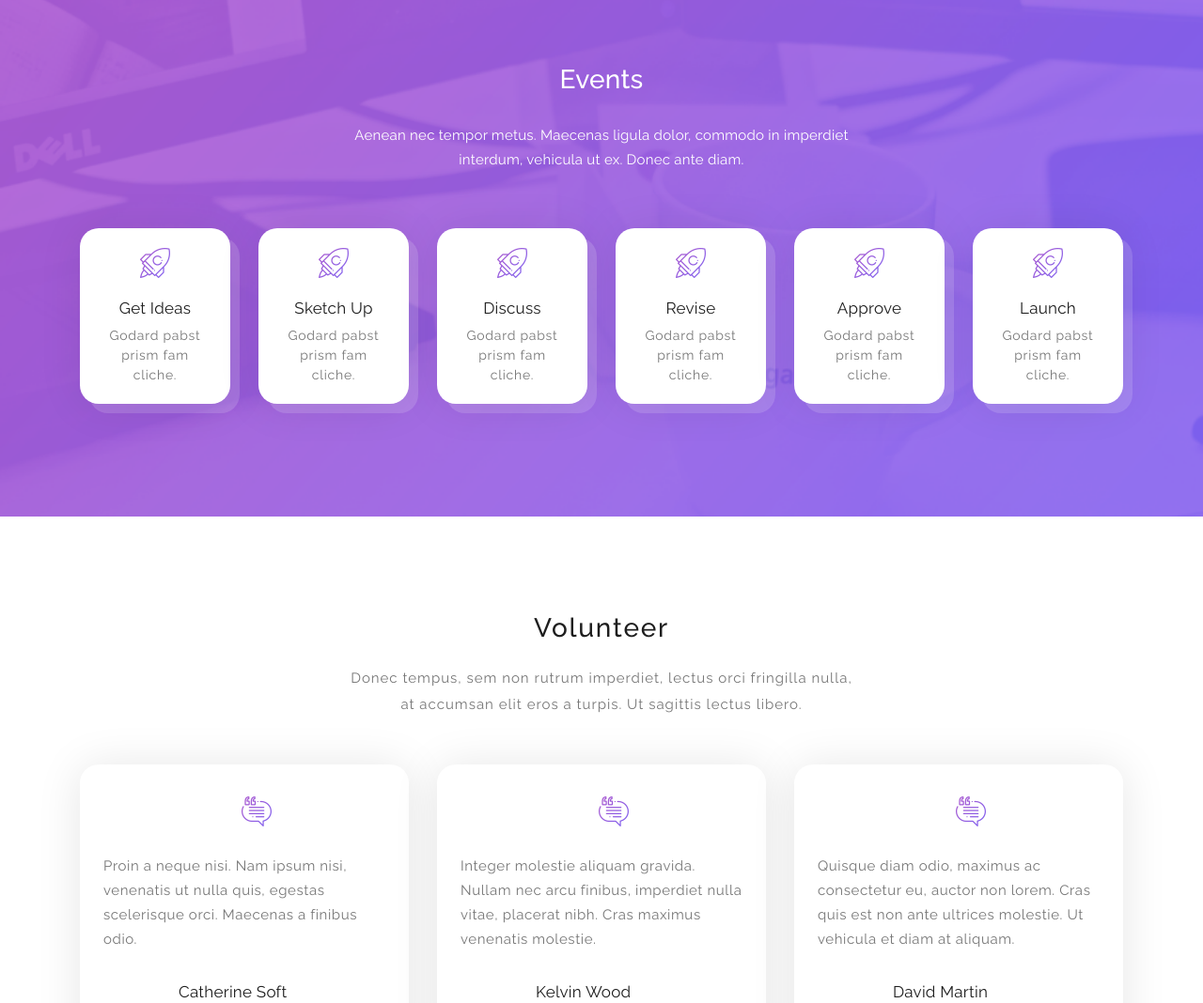
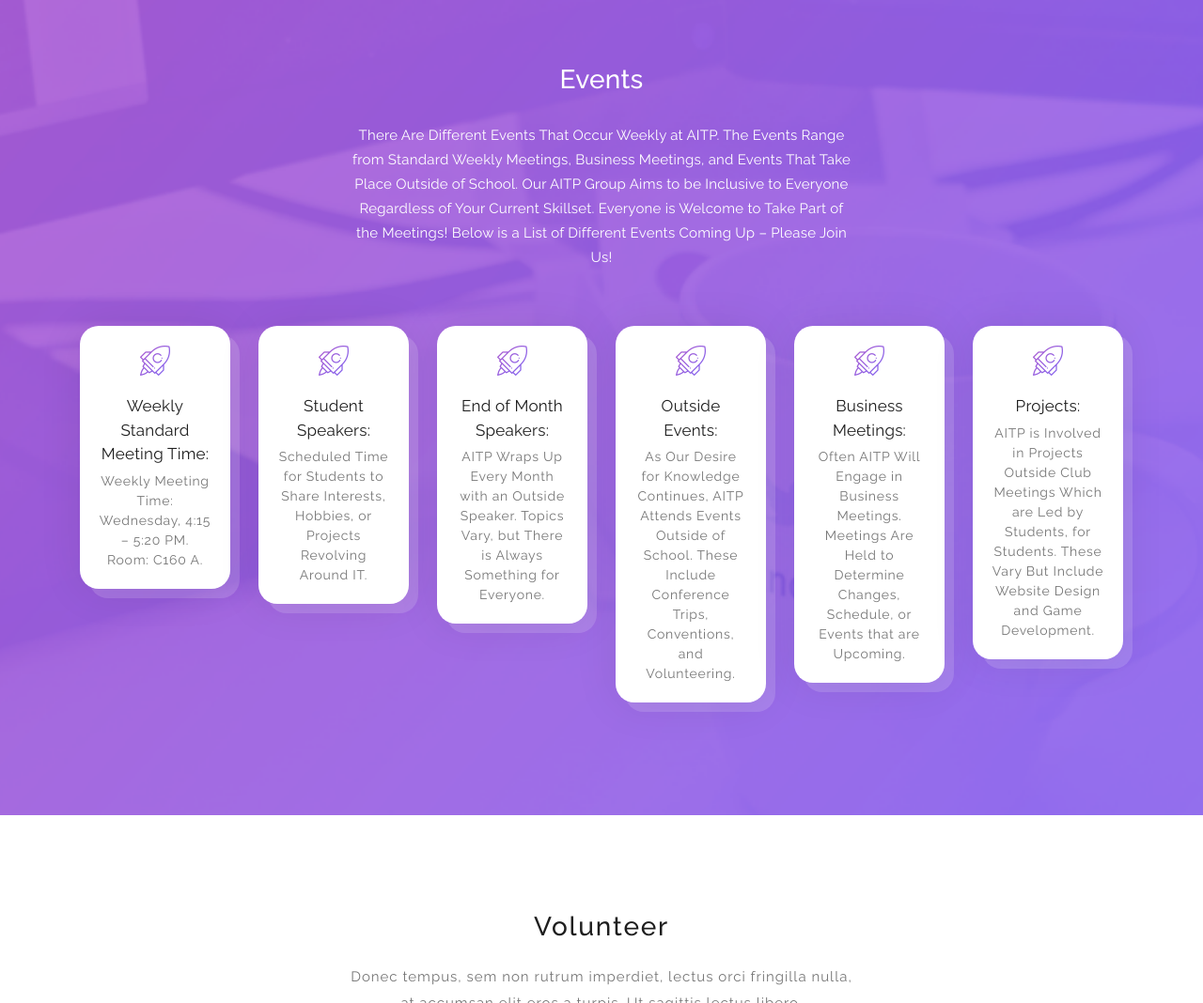
Before and after one commit to BhuwanTiwari2002/AITPWebsite, a plain HTML site: page WebRedesign/index.html in a window 1280 px wide. Shown: the part 1920-2988 px from the top of the page at 94% size. Drawn offline with Linux system fonts and the light colour scheme.

Commit message:
Added Events

```diff
--- a/WebRedesign/index.html
+++ b/WebRedesign/index.html
@@ -188,7 +188,10 @@
                     <div class="offset-lg-3 col-lg-6">
                         <div class="info">
                             <h1>Events</h1>
-                            <p>Aenean nec tempor metus. Maecenas ligula dolor, commodo in imperdiet interdum, vehicula ut ex. Donec ante diam.</p>
+                            <p>There Are Different Events That Occur Weekly at AITP. The Events Range from Standard Weekly Meetings, Business Meetings, and Events That Take Place Outside of School.
+                                Our AITP Group Aims to be Inclusive to Everyone Regardless of Your Current Skillset. Everyone is Welcome to Take Part of the Meetings!
+                                Below is a List of Different Events Coming Up – Please Join Us!
+                                </p>
                         </div>
                     </div>
                 </div>
@@ -198,43 +201,56 @@
                     <div class="col-lg-2 col-md-3 col-sm-6 col-6">
                         <a href="#" class="mini-box">
                             <i><img src="assets/images/work-process-item-01.png" alt=""></i>
-                            <strong>Get Ideas</strong>
-                            <span>Godard pabst prism fam cliche.</span>
+                            <strong>Weekly Standard Meeting Time:</strong>
+                            <span>Weekly Meeting Time:
+                                Wednesday, 4:15 – 5:20 PM.
+                                Room: C160 A.
+                                </span>
                         </a>
                     </div>
                     <div class="col-lg-2 col-md-3 col-sm-6 col-6">
                         <a href="#" class="mini-box">
                             <i><img src="assets/images/work-process-item-01.png" alt=""></i>
-                            <strong>Sketch Up</strong>
-                            <span>Godard pabst prism fam cliche.</span>
+                            <strong>Student Speakers:</strong>
+                            <span>Scheduled Time for Students to Share
+                                Interests, Hobbies, or Projects Revolving Around IT.
+                                </span>
                         </a>
                     </div>
                     <div class="col-lg-2 col-md-3 col-sm-6 col-6">
                         <a href="#" class="mini-box">
                             <i><img src="assets/images/work-process-item-01.png" alt=""></i>
-                            <strong>Discuss</strong>
-                            <span>Godard pabst prism fam cliche.</span>
+                            <strong>End of Month Speakers:</strong>
+                            <span>AITP Wraps Up Every Month with an Outside Speaker. Topics Vary, but There is Always Something
+                                for Everyone.
+                                </span>
                         </a>
                     </div>
                     <div class="col-lg-2 col-md-3 col-sm-6 col-6">
                         <a href="#" class="mini-box">
                             <i><img src="assets/images/work-process-item-01.png" alt=""></i>
-                            <strong>Revise</strong>
-                            <span>Godard pabst prism fam cliche.</span>
+                            <strong>Outside Events:</strong>
+                            <span>As Our Desire for Knowledge Continues, AITP Attends Events Outside of School.
+                                These Include Conference Trips, Conventions, and Volunteering.
+                                </span>
                         </a>
                     </div>
                     <div class="col-lg-2 col-md-3 col-sm-6 col-6">
                         <a href="#" class="mini-box">
                             <i><img src="assets/images/work-process-item-01.png" alt=""></i>
-                            <strong>Approve</strong>
-                            <span>Godard pabst prism fam cliche.</span>
+                            <strong>Business Meetings:</strong>
+                            <span>Often AITP Will Engage in Business Meetings.
+                                Meetings Are Held to Determine Changes, Schedule, or Events that are Upcoming.
+                                </span>
                         </a>
                     </div>
                     <div class="col-lg-2 col-md-3 col-sm-6 col-6">
                         <a href="#" class="mini-box">
                             <i><img src="assets/images/work-process-item-01.png" alt=""></i>
-                            <strong>Launch</strong>
-                            <span>Godard pabst prism fam cliche.</span>
+                            <strong>Projects:</strong>
+                            <span>AITP is Involved in Projects Outside Club Meetings Which are Led by Students, for Students.
+                                These Vary But Include Website Design and Game Development.
+                                </span>
                         </a>
                     </div>
                 </div>
@@ -243,6 +259,7 @@
         </div>
     </section>
     <!-- ***** Home Parallax End ***** -->
+
 
     <!-- ***** Testimonials Start ***** -->
     <section class="section" id="volunteer">
```
